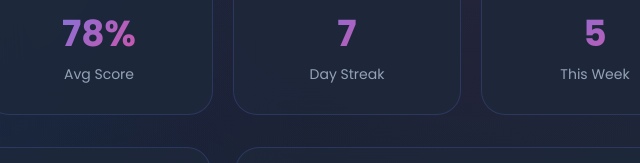
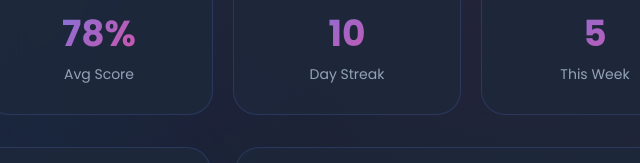
Before and after one commit to Arijit429/deployed-website-0021, a website: page index.html in a window 1280 px wide. Shown: the part 480-643 px from the top of the page, 547-1187 px from the left. Drawn offline with Linux system fonts and the light colour scheme.

Commit message:
Update index.html

```diff
--- a/index.html
+++ b/index.html
@@ -74,7 +74,7 @@
                 </div>
                 <div class="stat-card">
                     <span class="stat-icon">🔥</span>
-                    <span class="stat-value" id="dash-streak">7</span>
+                    <span class="stat-value" id="dash-streak">10</span>
                     <span class="stat-label">Day Streak</span>
                 </div>
                 <div class="stat-card">
```
